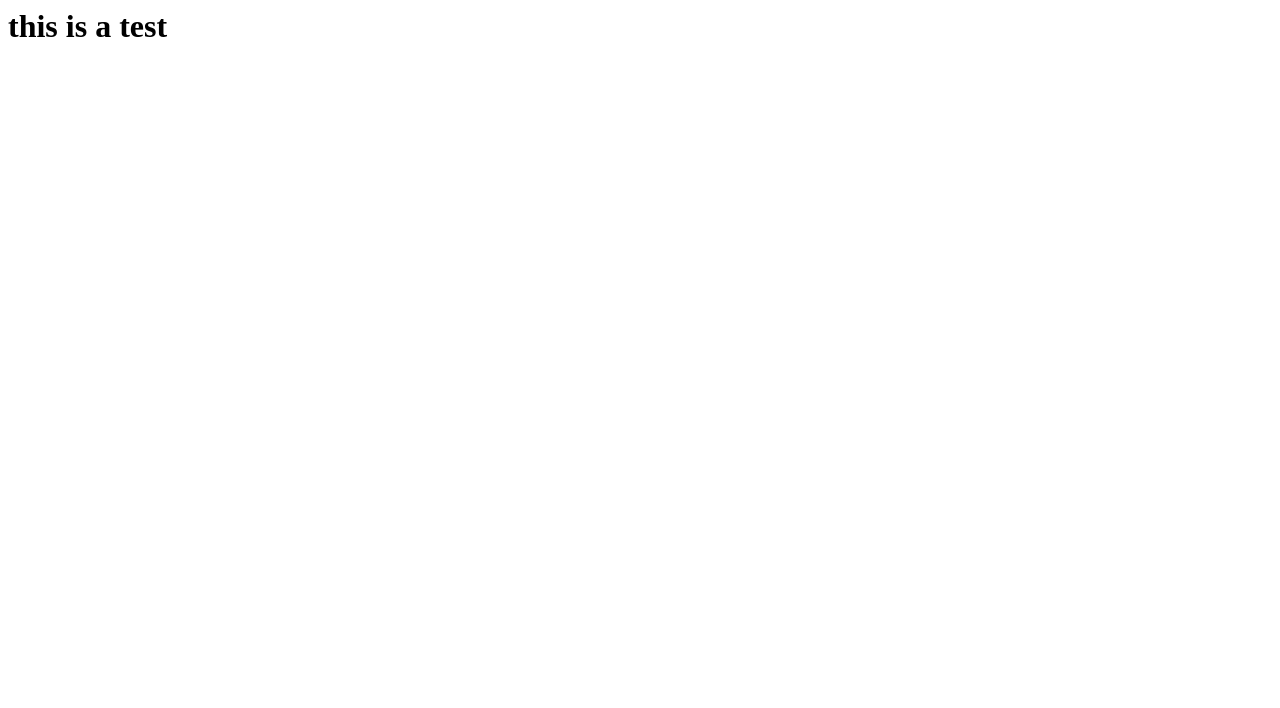
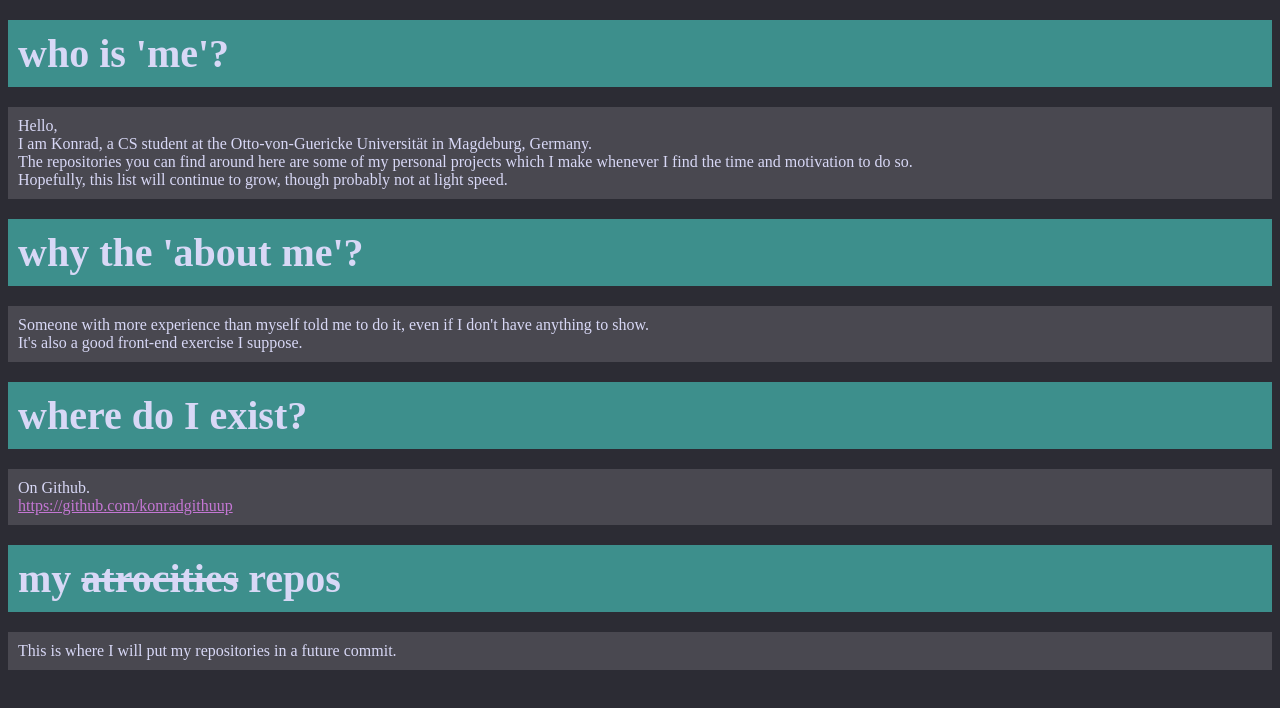
Before and after one commit to konradgithuup/konradgithuup.github.io, a plain HTML site: page index.html in a window 1280 px wide. Drawn offline with Linux system fonts and the light colour scheme.

Commit message:
updated about me; added css

```diff
--- /dev/null
+++ b/css/main.css
@@ -0,0 +1,25 @@
+body {
+    background-color: #2C2C34;
+}
+
+a {
+    color: #c477d4;
+}
+
+div {
+    font-family:Source Code Pro;
+    color: #D8D8F6;
+    padding: 10px;
+    margin-top: 20px;
+    display: block;
+}
+
+.basic {
+    background-color: #494850;
+}
+
+.title {
+    background-color: #3D8F8C;
+    font-weight: bold;
+    font-size: 40px;
+}
--- a/index.html
+++ b/index.html
@@ -1,9 +1,29 @@
 <DOCTYPE html>
   <html>
     <head>
-      <title>Konrad Ueltzen</title>
+      <link rel="stylesheet" href="css/main.css">
+      <title>konradgithuup | about me</title>
     </head>
     <body>
-      <h1>this is a test</h1>
-    </body>
+      <div class='title'>who is 'me'?</div>
+      <div class="basic">
+        Hello,<br>
+        I am Konrad, a CS student at the Otto-von-Guericke Universität in Magdeburg, Germany.<br>
+        The repositories you can find around here are some of my personal projects which I make whenever I find the time and motivation to do so.<br>
+        Hopefully, this list will continue to grow, though probably not at light speed.
+      </div>
+      <div class='title'>why the 'about me'?</div>
+      <div class='basic'>
+        Someone with more experience than myself told me to do it, even if I don't have anything to show.<br>
+        It's also a good front-end exercise I suppose.
+      </div>
+      <div class='title'>where do I exist?</div>
+      <div class='basic'>
+        On Github.<br>
+        <a href="url">https://github.com/konradgithuup</a>
+      </div>
+      <div class='title'>my <del>atrocities</del> repos </div>
+      <div class='basic'>
+        This is where I will put my repositories in a future commit.
+      </div>
   </html>
```
